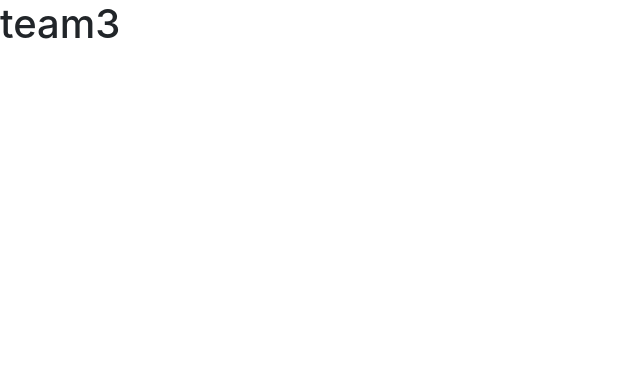
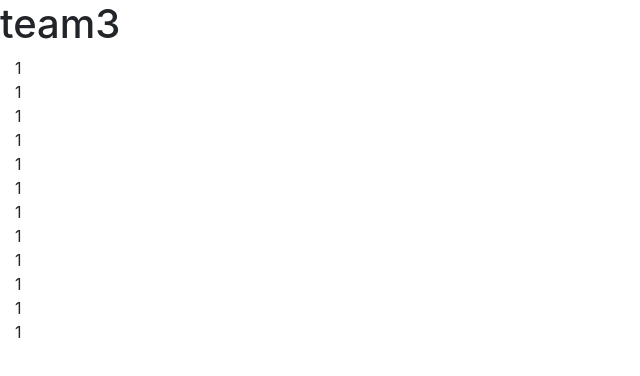
Before and after one commit to kogatoshi/team3, a plain HTML site: page index.html in a window 1280 px wide. Shown: the full height of the page, 0-640 px from the left. Drawn offline with nearby package versions, Linux system fonts and the light colour scheme.

Commit message:
no message

```diff
--- a/index.html
+++ b/index.html
@@ -8,5 +8,42 @@
   </head>
   <body>
     <h1>team3</h1>
+    <div class="col">
+      1
+      </div>
+      <div class="col">
+        1
+        </div>
+        <div class="col">
+          1
+          </div>
+          <div class="col">
+            1
+            </div>
+            <div class="col">
+              1
+              </div>
+
+              <div class="col">
+                1
+                </div>
+                <div class="col">
+                  1
+                  </div>
+                  <div class="col">
+                    1
+                    </div>
+                    <div class="col">
+                      1
+                      </div>
+                      <div class="col">
+                        1
+                        </div>
+                        <div class="col">
+                          1
+                          </div>
+                          <div class="col">
+                            1
+                          </div>
   </body>
 </html>
```
